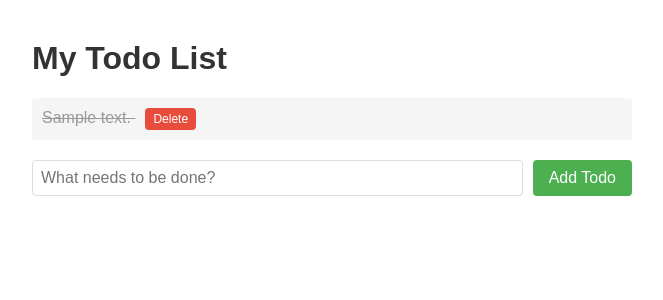
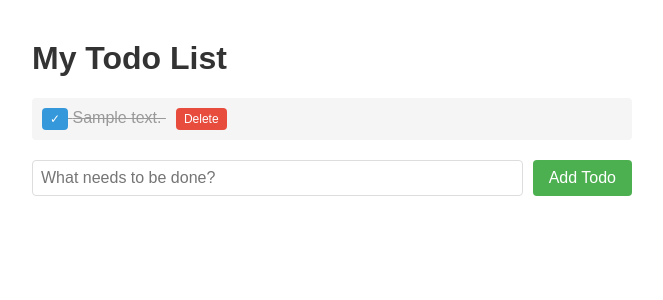
Before and after one commit to riteshkhire/todo-app, a Flask app: template templates/index.html in a window 1280 px wide. Shown: the top 300 px of the page, without its empty margins (308-971 px from the left). Run offline with Flask 3, Linux system fonts and the light colour scheme; the template is opened without the code that fills it: most values are stand-ins (such as "Sample title", 1, 10 or a date in 2020).

Commit message:
feat: add mark complete toggle feature

```diff
--- a/app.py
+++ b/app.py
@@ -29,5 +29,13 @@ def delete_todo(todo_id):
     todos = [t for t in todos if t['id'] != todo_id]
     return redirect(url_for('index'))
 
+@app.route('/toggle/<int:todo_id>', methods=['POST'])
+def toggle_todo(todo_id):
+    for todo in todos:
+        if todo['id'] == todo_id:
+            todo['completed'] = not todo['completed']
+            break
+    return redirect(url_for('index'))
+
 if __name__ == '__main__':
     app.run(debug=True)
--- a/static/style.css
+++ b/static/style.css
@@ -63,3 +63,13 @@ form {
 .btn-delete:hover {
     background: #c0392b;
 }
+
+.btn-toggle {
+    background: #3498db;
+    padding: 4px 8px;
+    font-size: 12px;
+}
+
+.btn-toggle:hover {
+    background: #2980b9;
+}
--- a/templates/index.html
+++ b/templates/index.html
@@ -10,6 +10,11 @@
       <ul id="todo-list">
           {% for todo in todos %}
               <li class="{{ 'completed' if todo.completed else '' }}">
+                  <form action="/toggle/{{ todo.id }}" method="POST" style="display:inline">
+                      <button type="submit" class="btn-toggle">
+                          {{ '✓' if todo.completed else '○' }}
+                      </button>
+                  </form>
                   {{ todo.text }}
                   <form action="/delete/{{ todo.id }}" method="POST" style="display:inline">
                       <button type="submit" class="btn-delete">Delete</button>
```
